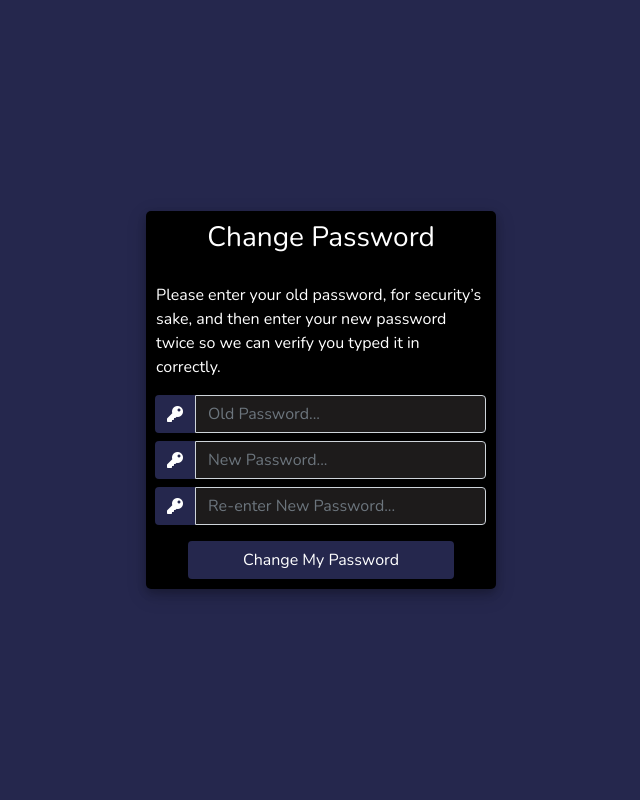
After one commit to mittal-parth/Cluboard, a Django app: page /accounts/password_change in a window 1280 px wide. The commit adds this page. Shown: the whole page, without its empty margins (319-959 px from the left). Run offline with Django 3.2, Linux system fonts and the light colour scheme; a user stored in the database is signed in; some libraries are stand-ins or nearby versions.

Commit message:
Added Password Change functionality

```diff
--- a/accounts/templates/main_accounts.html
+++ b/accounts/templates/main_accounts.html
@@ -68,7 +68,10 @@
 			box-shadow: none !important;
 			outline: 0px !important;
 		}
-
+		.errorlist{
+			color: red ;
+			list-style-type: none;
+		}
 		#messages{
 			background-color: grey;
 			color: #fff;
--- /dev/null
+++ b/accounts/templates/password_change.html
@@ -0,0 +1,53 @@
+{% extends 'main_accounts.html' %}
+
+{% block title %}Change Password{% endblock title %}
+
+{% block body %}
+	<div class="container h-100">
+		<div class="d-flex justify-content-center h-100">
+			<div class="user_card">
+				<div class="d-flex justify-content-center">
+					<h3 id="form-title">Change Password</h3>
+				</div>
+				<div class="d-flex justify-content-center form_container">
+					<form method="POST" action="">
+                        {% csrf_token %}
+                        <p>Please enter your old password, for security’s sake, and then enter your new password twice so we can verify you typed it in correctly.</p>
+                        {{form.old_password.errors}}
+						<div class="input-group mb-2">
+							<div class="input-group-append">
+								<span class="input-group-text"><i class="fas fa-key"></i></span>
+							</div>
+								<input type="password" name="old_password" placeholder="Old Password..." class="form-control" >
+						</div>
+                        {{form.new_password1.errors}}
+						<div class="input-group mb-2">
+							<div class="input-group-append">
+								<span class="input-group-text"><i class="fas fa-key"></i></span>
+							</div>
+								<input type="password" name="new_password1" placeholder="New Password..." class="form-control" >
+						</div>
+
+						<div class="input-group mb-2">
+							<div class="input-group-append">
+								<span class="input-group-text"><i class="fas fa-key"></i></span>
+							</div>
+								<input type="password" name="new_password2" placeholder="Re-enter New Password..." class="form-control" >
+						</div>
+                        {{form.new_password2.errors}}
+
+							<div class="d-flex justify-content-center mt-3 login_container">
+				 				<input class="btn login_btn" type="submit" value="Change My Password">
+				   			</div>
+					</form>
+				</div>
+
+                {% if messages %}
+                {% for message in messages %}
+                <p id="messages">{{message}}</p>
+                {% endfor %}
+                {% endif %}
+			</div>
+		</div>
+	</div>
+{% endblock body %}
--- a/accounts/templates/profile.html
+++ b/accounts/templates/profile.html
@@ -15,5 +15,10 @@
         {% if request.user.info.designation == 'Admin' %}
         <a href="{% url 'user_delete' user.id %}" class="button" >Delete</a>
         {% endif %}
+        {% if request.user.info.designation != 'Admin' %}
+        <a href="{% url 'password_change' %}" >Change Password</a>
+        {% endif %}
+
+
     </div>
 {% endblock body %}
--- a/accounts/urls.py
+++ b/accounts/urls.py
@@ -14,4 +14,7 @@ urlpatterns = [
     path("password_reset_done/", auth_views.PasswordResetDoneView.as_view(template_name = 'password_reset_done.html'), name="password_reset_done"),
     path("reset/<uidb64>/<token>/", auth_views.PasswordResetConfirmView.as_view(template_name = 'password_reset_confirm.html'), name="password_reset_confirm"),
     path("password_reset_complete/", auth_views.PasswordResetCompleteView.as_view(template_name = 'password_reset_complete.html'), name="password_reset_complete"),
+
+    path('password_change', auth_views.PasswordChangeView.as_view(template_name = 'password_change.html'), name="password_change"),
+    path('password_change_done', auth_views.PasswordChangeDoneView.as_view(template_name = 'password_change_done.html'), name="password_change_done"),
 ]
```
Also changed, not shown: accounts/templates/password_change_done.html (added, +25 -0 lines), db.sqlite3, readme.md.
